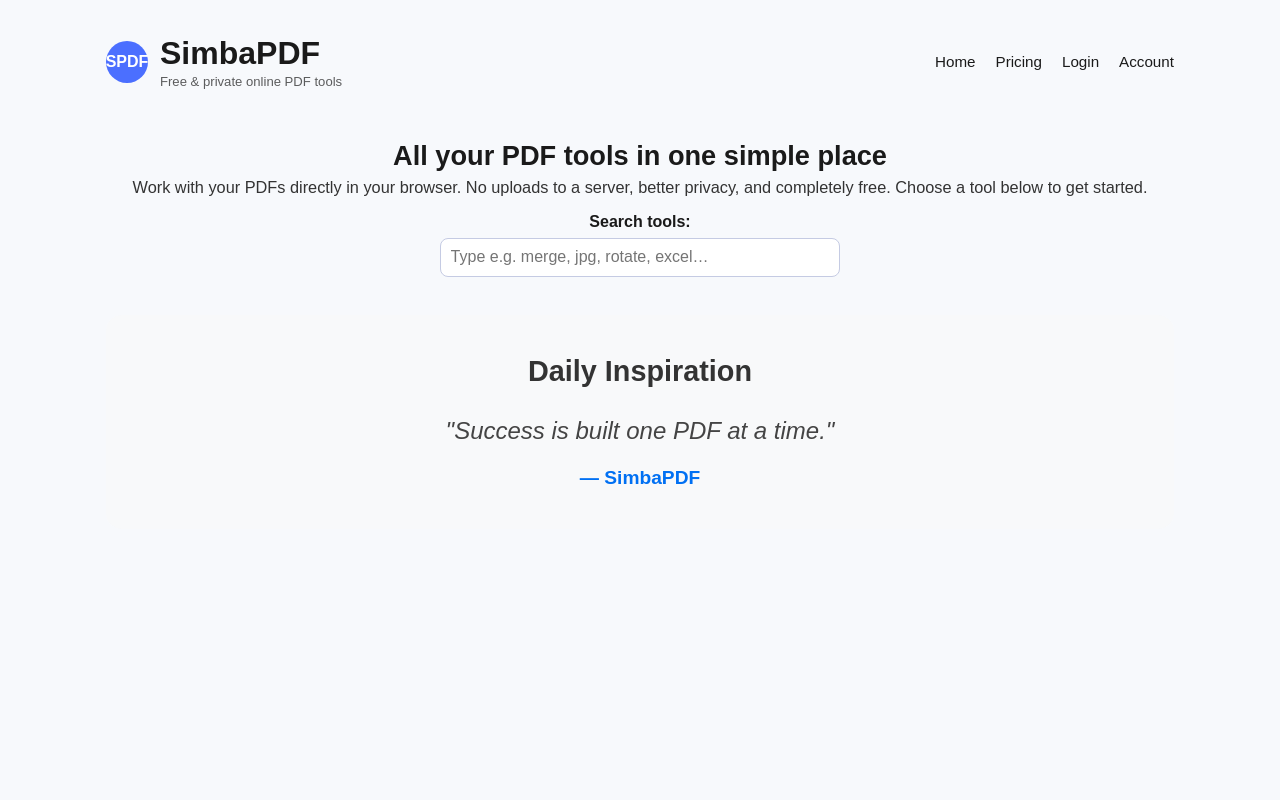
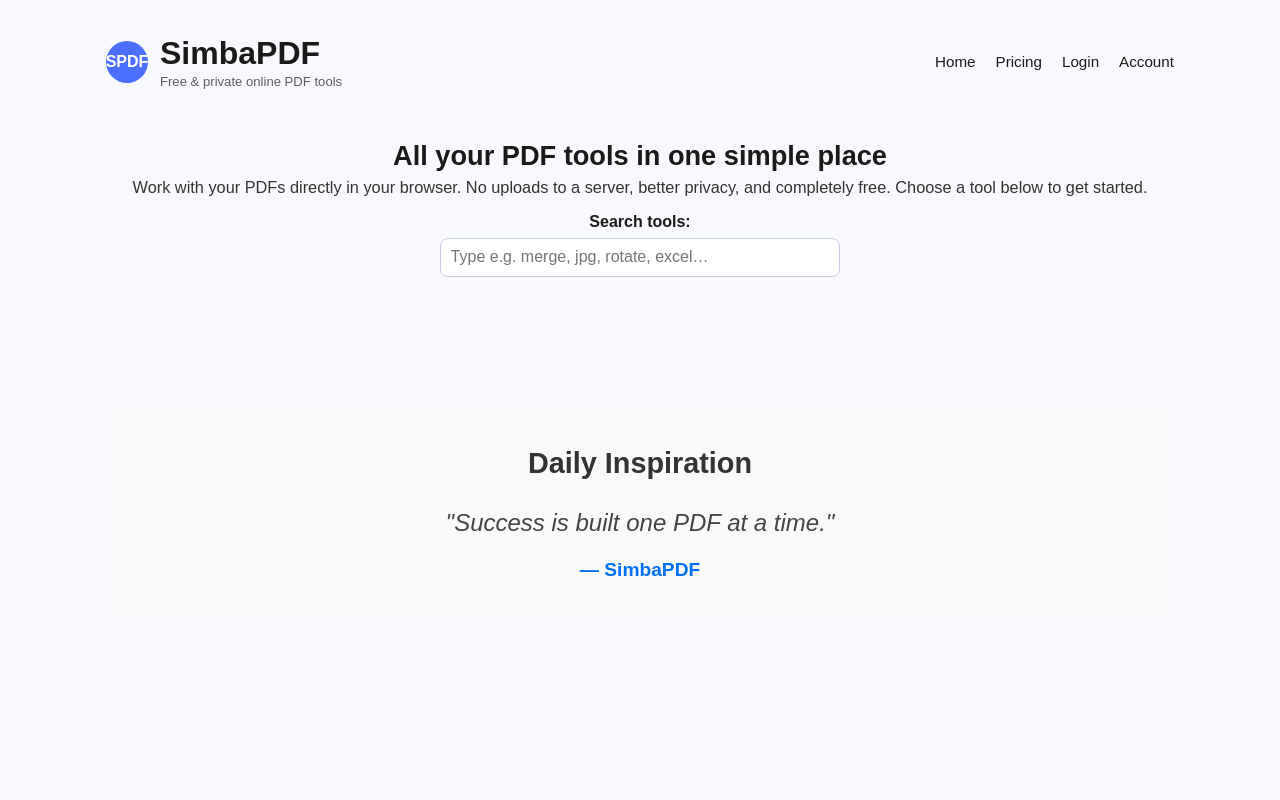
Before and after one commit to gsimbini/pdf-merge-site, a Next.js app: page / in a window 1280 px wide. Shown: the top 800 px of the page. Built offline with nearby package versions, Linux system fonts and the light colour scheme; no server answers.

Commit message:
Add working TradingView ticker bar + daily quote to home page

```diff
--- a/pages/index.js
+++ b/pages/index.js
@@ -281,6 +281,38 @@
             </div>
           </section>
 
+          {/* TradingView Ticker Bar */}
+          <section className="tool-section" style={{ padding: '0', margin: '2rem 0' }}>
+            <div
+              dangerouslySetInnerHTML={{
+                __html: `
+                  <!-- TradingView Ticker Tape Widget -->
+                  <div class="tradingview-widget-container" style="height:60px; width:100%;">
+                    <div class="tradingview-widget-container__widget" style="height:100%;"></div>
+                    <script type="text/javascript" src="https://s3.tradingview.com/external-embedding/embed-widget-tickers.js" async>
+                    {
+                      "symbols": [
+                        { "proName": "FOREXCOM:SPXUSD", "title": "S&P 500" },
+                        { "proName": "FOREXCOM:NSXUSD", "title": "Nasdaq" },
+                        { "proName": "FOREXCOM:DJI", "title": "Dow Jones" },
+                        { "proName": "FX:EURUSD", "title": "EUR/USD" },
+                        { "proName": "FX:GBPUSD", "title": "GBP/USD" },
+                        { "proName": "FX:USDZAR", "title": "USD/ZAR" },
+                        { "proName": "BITSTAMP:BTCUSD", "title": "Bitcoin" },
+                        { "proName": "BITSTAMP:ETHUSD", "title": "Ethereum" }
+                      ],
+                      "colorTheme": "dark",
+                      "isTransparent": true,
+                      "showSymbolLogo": true,
+                      "locale": "en"
+                    }
+                    </script>
+                  </div>
+                `
+              }}
+            />
+          </section>
+
           {/* Daily Motivational Quote */}
           <section className="tool-section" style={{ background: '#f8f9fa', padding: '2.5rem 2rem', borderRadius: '16px', margin: '2rem 0', textAlign: 'center' }}>
             <h3 style={{ marginBottom: '1.5rem', fontSize: '1.8rem', color: '#333' }}>
```
